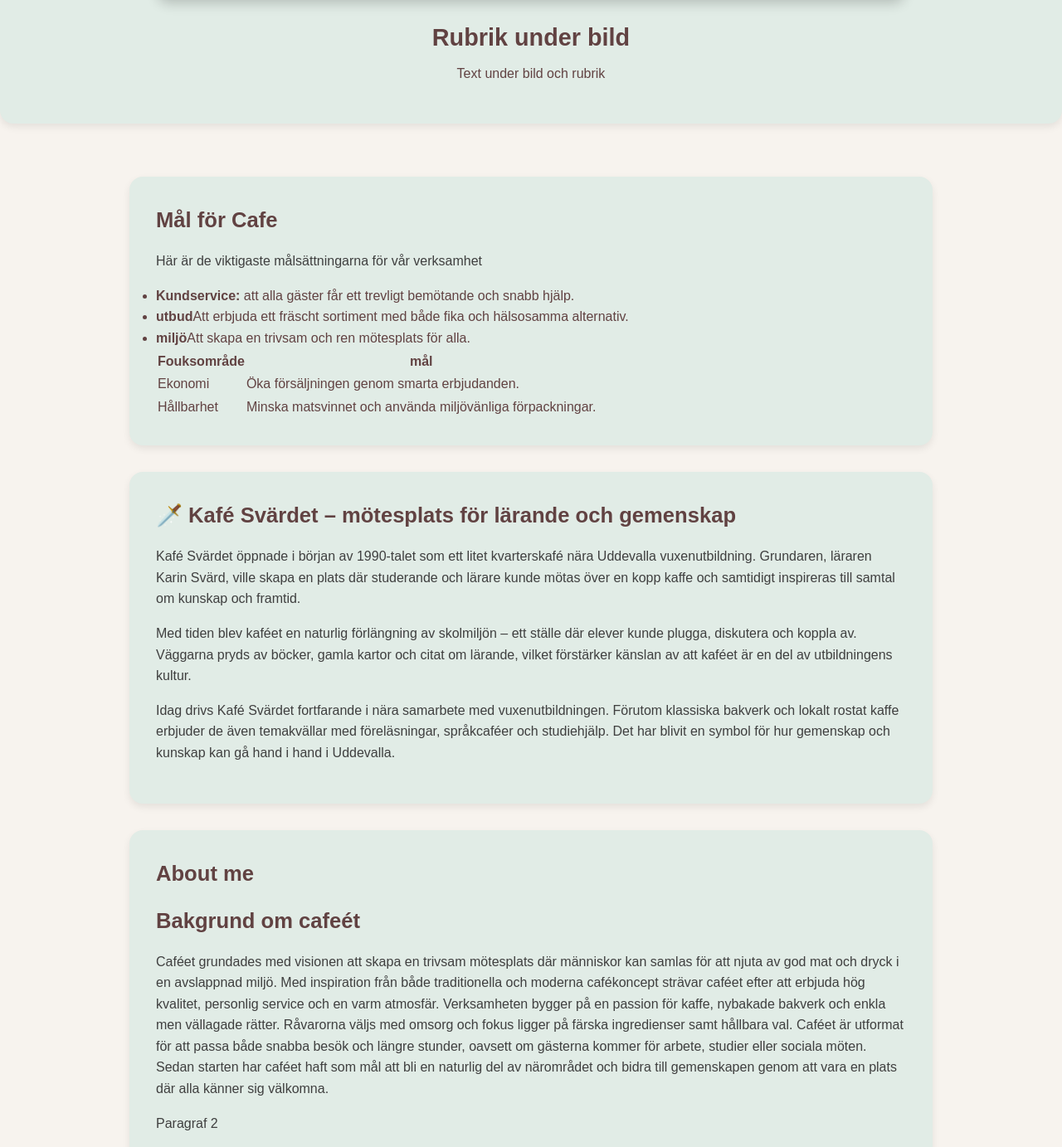
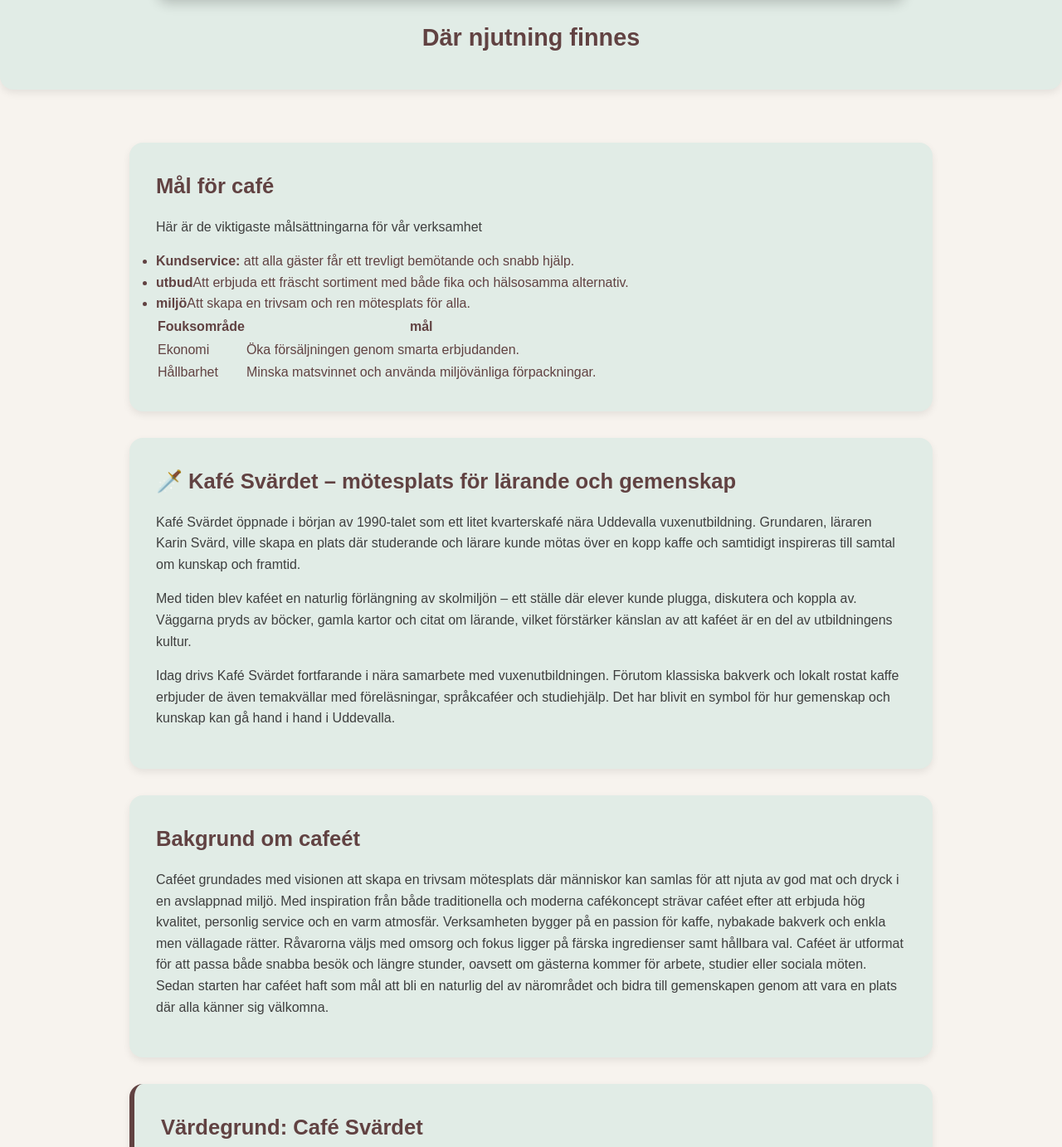
Before and after one commit to 9208joch/Caf-Sprint, a plain HTML site: page index.html in a window 1280 px wide. Shown: the part 821-2204 px from the top of the page at 83% size. Drawn offline with Linux system fonts and the light colour scheme.

Commit message:
Update index.html

```diff
--- a/index.html
+++ b/index.html
@@ -17,9 +17,8 @@
         alt="picture of coffee"
         width="900"
       />
-      <h2>Rubrik under bild</h2> <!--hitta något -->
+      <h2>Där njutning finnes</h2>
 
-      <p>Text under bild och rubrik</p>
     </section>
     <main>
 
@@ -27,7 +26,7 @@
 
       <section id="zaid" class="zaidsection">
 
-        <h2>Mål för Cafe</h2>
+        <h2>Mål för café</h2>
 
 
         <p>Här är de viktigaste målsättningarna för vår verksamhet</p>
@@ -90,9 +89,6 @@
 
       <section id="ruhollah" class="ruhollahsection">
 
-
-        <h2>About me</h2>  <!--Rubrik om mig-->
-
         <h2>Bakgrund om cafeét</h2>  <!--Rubrik -->
 
         <p>
@@ -101,9 +97,6 @@
         Sedan starten har caféet haft som mål att bli en naturlig del av närområdet och bidra till gemenskapen genom att vara en plats där alla känner sig välkomna.
         </p>
 
-        <p>
-          Paragraf 2
-        </p>
         </section>
 
         <!------------------------------------------------------------------------------------->
```
